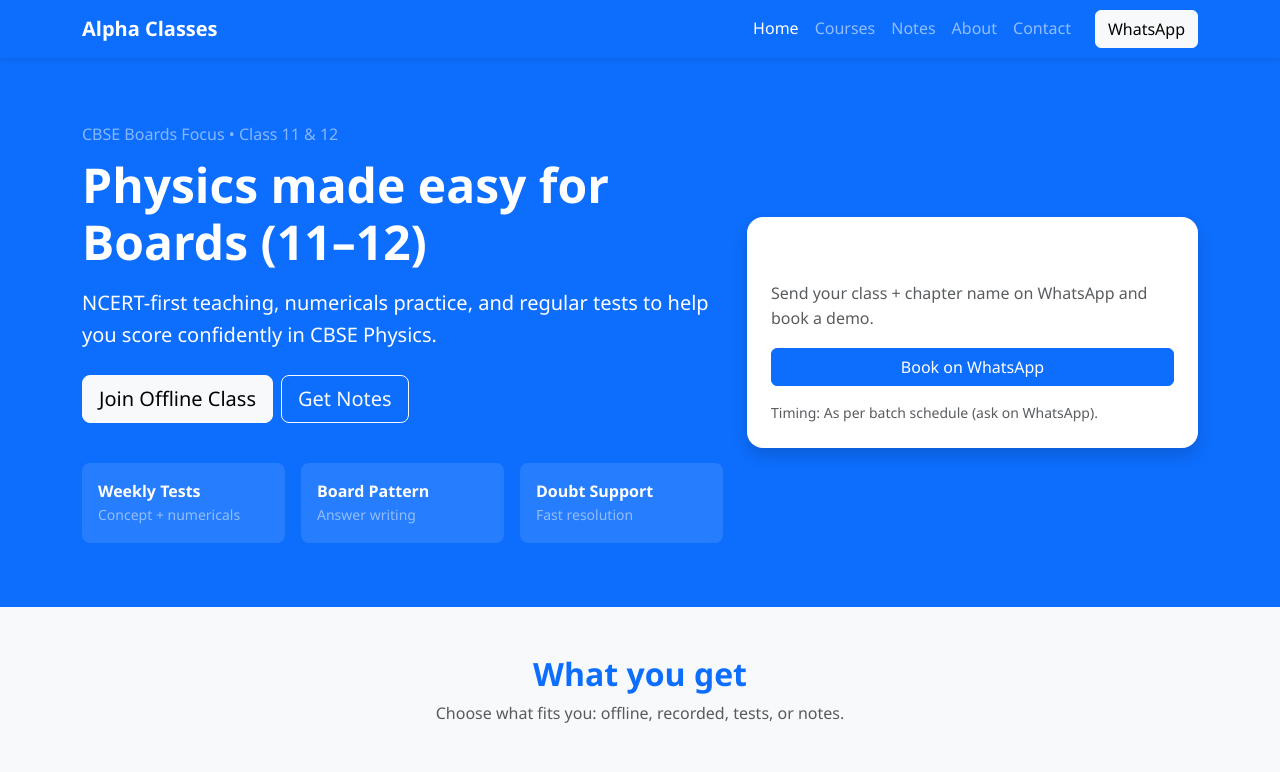
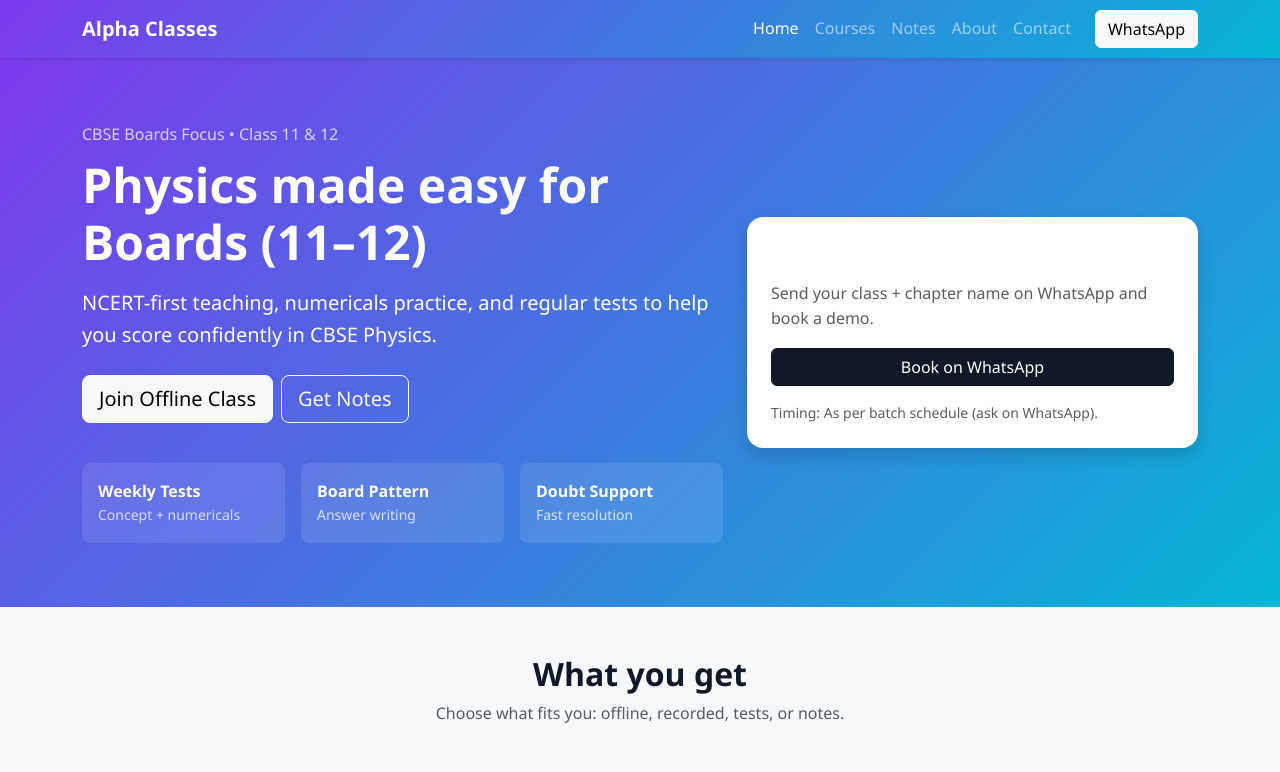
Before and after one commit to vikaskashyaper-sudo/Test-Website, a plain HTML site: page index.html in a window 1280 px wide. Shown: the top 772 px of the page. Drawn offline with nearby package versions, Linux system fonts and the light colour scheme.

Commit message:
Fix stuck hero overlay and change theme from blue to attractive violet-cyan gradient

```diff
--- a/css/style.css
+++ b/css/style.css
@@ -1,6 +1,7 @@
 :root {
-  --primary-color: #0d6efd;
-  --dark-color: #212529;
+  --primary: #7c3aed;      /* violet */
+  --primary-2: #06b6d4;    /* cyan */
+  --dark: #0f172a;
 }
 
 body {
@@ -8,19 +9,25 @@ body {
   line-height: 1.6;
 }
 
-/* Prevent any accidental full-screen fixed overlays */
-.hero {
-  background: linear-gradient(135deg, #0d6efd 0%, #0a58ca 100%);
+/* Make any header/hero never behave like a stuck/fixed overlay */
+header, .hero {
+  position: static !important;
+  inset: auto !important;
+  height: auto !important;
+  min-height: unset !important;
+  transform: none !important;
 }
 
-.feature-box {
-  font-size: 120px;
-  opacity: 0.9;
+/* Replace Bootstrap primary blue with a more attractive gradient */
+.bg-primary {
+  background: linear-gradient(135deg, var(--primary) 0%, var(--primary-2) 100%) !important;
 }
 
-.feature-icon {
-  font-size: 48px;
-}
+/* Keep readable text on gradient */
+.text-white-50 { color: rgba(255,255,255,.75) !important; }
+
+.feature-box { font-size: 120px; opacity: 0.9; }
+.feature-icon { font-size: 48px; }
 
 .card {
   box-shadow: 0 2px 8px rgba(0,0,0,0.1);
@@ -33,22 +40,18 @@ body {
 }
 
 .btn-primary {
-  background-color: #0d6efd;
-  border-color: #0d6efd;
+  background-color: #111827 !important;
+  border-color: #111827 !important;
 }
 
 .btn-primary:hover {
-  background-color: #0a58ca;
-  border-color: #0a58ca;
+  background-color: #0b1220 !important;
+  border-color: #0b1220 !important;
 }
 
-.navbar {
-  box-shadow: 0 2px 4px rgba(0,0,0,0.1);
-}
+.navbar { box-shadow: 0 2px 4px rgba(0,0,0,0.1); }
 
-table {
-  margin-top: 20px;
-}
+table { margin-top: 20px; }
 
 .form-section {
   background-color: #f8f9fa;
@@ -57,6 +60,4 @@ table {
   margin-top: 30px;
 }
 
-h2, h3 {
-  color: #0d6efd;
-}
+h2, h3 { color: #111827; }
```
